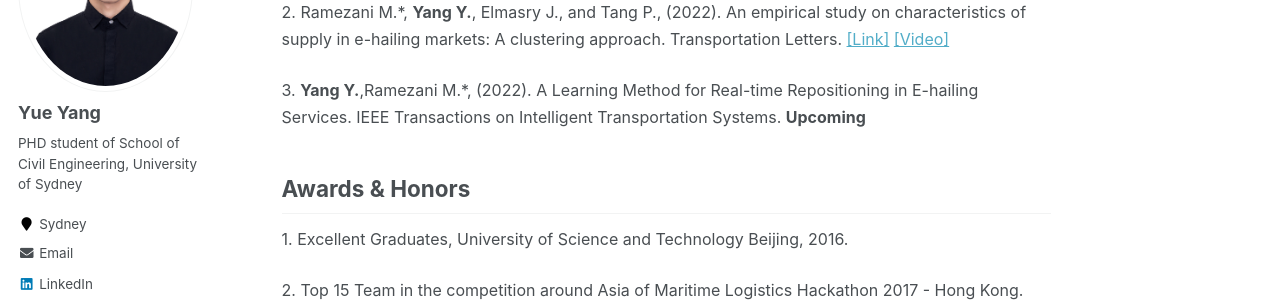
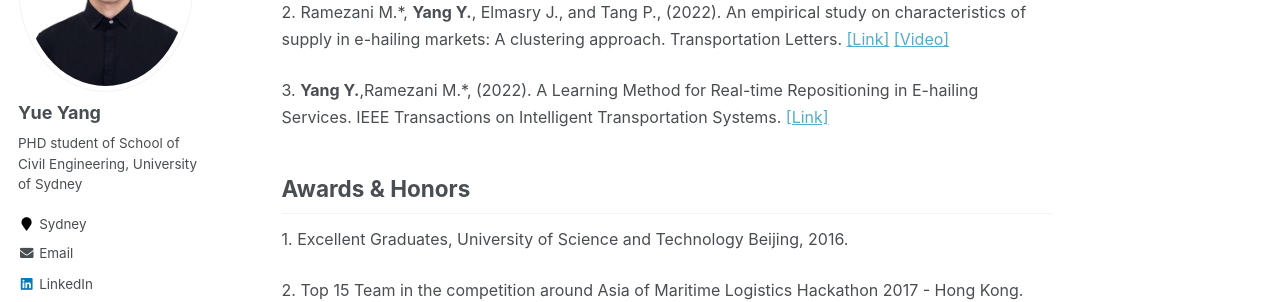
Before and after one commit to marco-yue/biography, a Jekyll site: the page built from _pages/about.md, in a window 1280 px wide and 900 px high, scrolled down 1790 px. Shown: the part 153-455 px from the top of the window. Built offline with Jekyll 4.4.1, drawn with Linux system fonts in a browser that asks for light colours.

Commit message:
Update about.md

```diff
--- a/_pages/about.md
+++ b/_pages/about.md
@@ -89,7 +89,7 @@ approach. Transportation Letters.  <a href="https://www.tandfonline.com/doi/abs/
 
 
 <p><font size=3>
-3. <b>Yang Y.</b>,Ramezani M.*, (2022). A Learning Method for Real-time Repositioning in E-hailing Services. IEEE Transactions on Intelligent Transportation Systems. <b>Upcoming</b>
+3. <b>Yang Y.</b>,Ramezani M.*, (2022). A Learning Method for Real-time Repositioning in E-hailing Services. IEEE Transactions on Intelligent Transportation Systems. <a href="https://ieeexplore.ieee.org/document/9945629">[Link]</a>
   </font></p>
 
 
```
